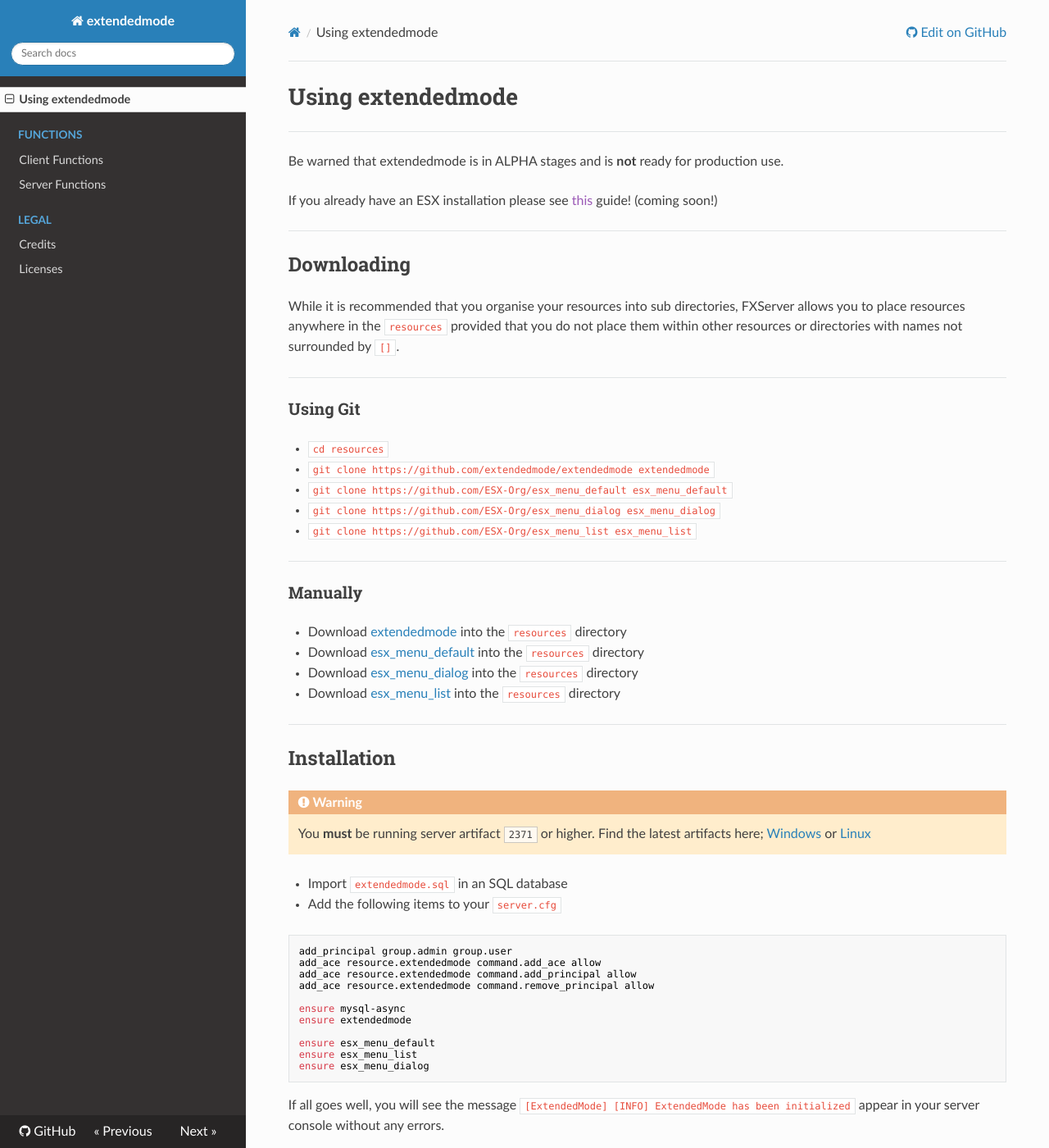
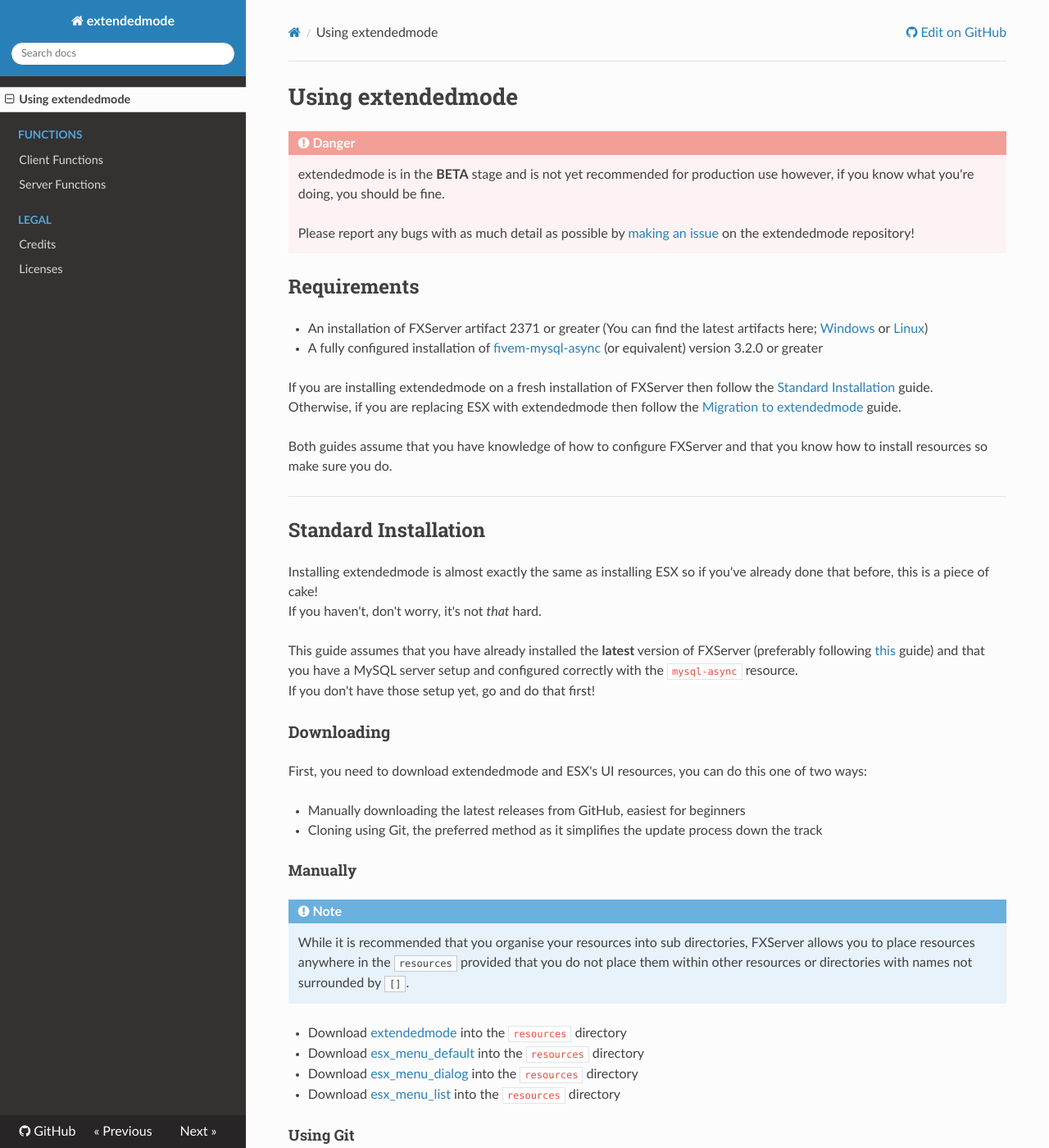
Before and after one commit to EmiyLewis/docs-site, an MkDocs documentation site: the page built from docs/Using extendedmode.md, in a window 1280 px wide and 1400 px high. Shown: the whole window at 82% size. Built offline with MkDocs 1.6.1, drawn with Linux system fonts in a browser that asks for light colours; nearby versions of some CDN libraries; some of the changed text lies outside the part shown.

Commit message:
updated installation documentation and added ESX migration guide

````diff
--- a/docs/Using extendedmode.md
+++ b/docs/Using extendedmode.md
@@ -1,45 +1,60 @@
 <h1>Using extendedmode</h1>
+
+!!! danger
+	extendedmode is in the **BETA** stage and is not yet recommended for production use however, if you know  what you're doing, you should be fine.
+
+	Please report any bugs with as much detail as possible by [making an issue](https://github.com/extendedmode/extendedmode/issues/new) on the extendedmode repository!
+
+## Requirements
+- An installation of FXServer artifact 2371 or greater (You can find the latest artifacts here; [Windows](https://runtime.fivem.net/artifacts/fivem/build_server_windows/master/) or [Linux](https://runtime.fivem.net/artifacts/fivem/build_proot_linux/master/))
+- A fully configured installation of [fivem-mysql-async](https://github.com/brouznouf/fivem-mysql-async) (or equivalent) version 3.2.0 or greater
+
+If you are installing extendedmode on a fresh installation of FXServer then follow the [Standard Installation](#standard-installation) guide.
+Otherwise, if you are replacing ESX with extendedmode then follow the [Migration to extendedmode](#migration-to-extendedmode) guide.
+
+Both guides assume that you have knowledge of how to configure FXServer and that you know how to install resources so make sure you do.
 
 -----
 
-Be warned that extendedmode is in ALPHA stages and is **not** ready for production use.
+## Standard Installation
 
-If you already have an ESX installation please see [this]() guide! (coming soon!)
+Installing extendedmode is almost exactly the same as installing ESX so if you've already done that before, this is a piece of cake!
+If you haven't, don't worry, it's not *that* hard.
 
------
+This guide assumes that you have already installed the  **latest** version of FXServer (preferably  following [this](https://docs.fivem.net/docs/server-manual/setting-up-a-server/) guide) and that you have a MySQL server setup and configured correctly with the `mysql-async` resource.
+If you don't have those setup yet, go and do that first!
 
-## Downloading
+<h3>Downloading</h3>
 
-While it is recommended that you organise your resources into sub directories, FXServer allows you to place resources anywhere in the `resources` provided that you do not place them within other resources or directories with names not surrounded by `[]`.
+First, you need to download extendedmode and ESX's UI resources, you can do this one of two ways:
 
------
+- Manually downloading the latest releases from GitHub, easiest for beginners
+- Cloning using Git, the preferred method as it simplifies the update process down the track
 
-<h3>Using Git</h3>
+<h4>Manually</h4>
 
-- `cd resources`
-- `git clone https://github.com/extendedmode/extendedmode extendedmode`
-- `git clone https://github.com/ESX-Org/esx_menu_default esx_menu_default`
-- `git clone https://github.com/ESX-Org/esx_menu_dialog esx_menu_dialog`
-- `git clone https://github.com/ESX-Org/esx_menu_list esx_menu_list`
-
------
-
-<h3>Manually</h3>
+!!! note
+	While it is recommended that you organise your resources into sub directories, FXServer allows you to place resources anywhere in the `resources` provided that you do not place them within other resources or directories with names not surrounded by `[]`.
 
 - Download [extendedmode](https://github.com/extendedmode/extendedmode/releases/latest) into the `resources` directory
 - Download [esx_menu_default](https://github.com/ESX-Org/esx_menu_default/releases/latest) into the `resources` directory
 - Download [esx_menu_dialog](https://github.com/ESX-Org/esx_menu_dialog/releases/latest) into the `resources` directory
 - Download [esx_menu_list](https://github.com/ESX-Org/esx_menu_list/releases/latest) into the `resources` directory
 
------
+<h4>Using Git</h4>
 
-## Installation
+Running the following commands while within your server's `resources` directory will download all of the resources.
+```sh
+git clone https://github.com/extendedmode/extendedmode extendedmode
+git clone https://github.com/ESX-Org/esx_menu_default esx_menu_default
+git clone https://github.com/ESX-Org/esx_menu_dialog esx_menu_dialog
+git clone https://github.com/ESX-Org/esx_menu_list esx_menu_list
+```
 
-!!! warning
-    You **must** be running server artifact `2371` or higher. Find the latest artifacts here; [Windows](https://runtime.fivem.net/artifacts/fivem/build_server_windows/master/) or [Linux](https://runtime.fivem.net/artifacts/fivem/build_proot_linux/master/)
+<h3>Installation</h3>
 
-- Import `extendedmode.sql` in an SQL database
-- Add the following items to your `server.cfg`
+1. Import `extendedmode.sql` into your SQL database
+2. Add the following items to your `server.cfg`
 
 ```
 add_principal group.admin group.user
@@ -55,4 +70,55 @@ ensure esx_menu_list
 ensure esx_menu_dialog
 ```
 
+Now start your server as normal.
 If all goes well, you will see the message `[ExtendedMode] [INFO] ExtendedMode has been initialized` appear in your server console without any errors.
+
+-----
+
+## Migration to extendedmode
+
+One of the goals of the extendedmode project is complete backwards compatibility with ESX and EssentialMode.
+This means that the installation is essentially a drag and drop process, provided that all the dependencies are up-to-date.
+
+Before doing anything, **take a backup**.
+extendedmode is **beta** software and while nothing bad *should* happen, if it does, a full backup of both your server and database will save you.
+
+<h3>Additional Requirements</h3>
+
+- An installation of [EssentialMode](https://github.com/kanersps/essentialmode) >= version 6.4.0
+
+<h3>Installation</h3>
+
+1. Make **absolutely sure** that **all** of the requirements are met.
+	The easiest way to do this is to update FXServer, EssentialMode and MySQL Async to their **latest** versions.
+	extendedmode **will not** work on outdated versions of the dependencies.
+	<br/>
+
+2. Delete the `es_extended` folder from your `resources` folder. (may also be located in the `[essential]` folder)
+<br/>
+
+3. Download extendedmode into your `resources` folder.
+	You can do this by either creating a folder named `extendedmode` in the resources folder and unzipping the content of [this zip](https://github.com/extendedmode/extendedmode/archive/master.zip) into it or, if you have Git installed,
+	running the command `git clone https://github.com/extendedmode/extendedmode extendedmode` while in the `resources` folder.
+	<br/>
+
+4. Add the following items to your `server.cfg`:
+
+```
+add_principal group.admin group.user
+add_ace resource.extendedmode command.add_ace allow
+add_ace resource.extendedmode command.add_principal allow
+add_ace resource.extendedmode command.remove_principal allow
+```
+
+Now start your server as normal.
+If all goes well, you will see the message `[ExtendedMode] [INFO] ExtendedMode has been initialized` appear in your server console without any errors.
+
+-----
+
+## Troubleshooting
+
+Please make sure that you followed the appropriate guide and that you followed the guide's instructions exactly.
+If you still can't not working or you are getting errors in your server console, please ask for help in the [ExM Discord](https://discord.gg/qKYBQH8) in the #support channel and be sure to provide as much detail as possible!
+
+If there are any common things people get stuck on or easily fixed errors, we'll add work arounds here!
--- a/mkdocs.yml
+++ b/mkdocs.yml
@@ -14,4 +14,4 @@ extra_css:
 markdown_extensions:
   - admonition
   - toc:
-      permalink: true
+      permalink: "#"
````
Also changed, not shown: docs/index.md (+2 -1 lines).
